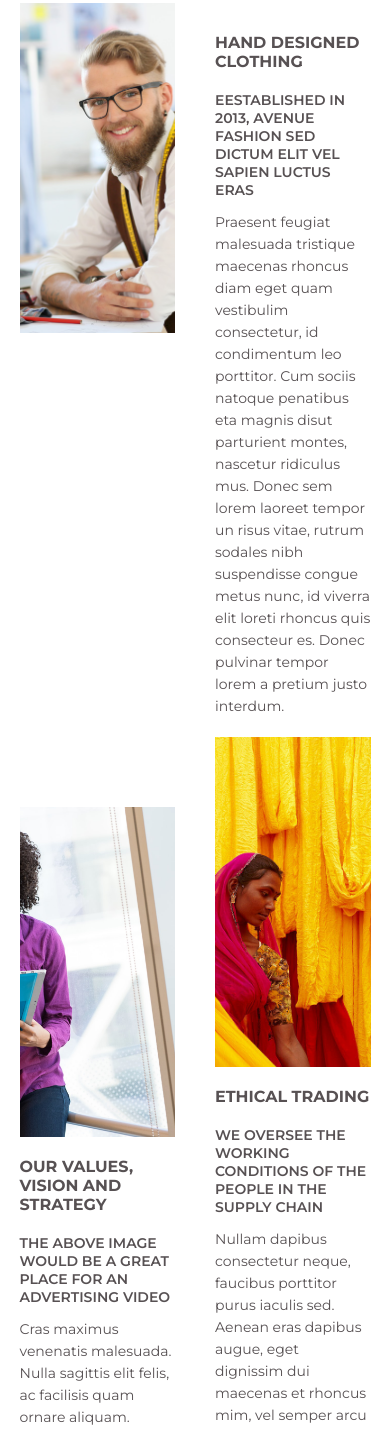
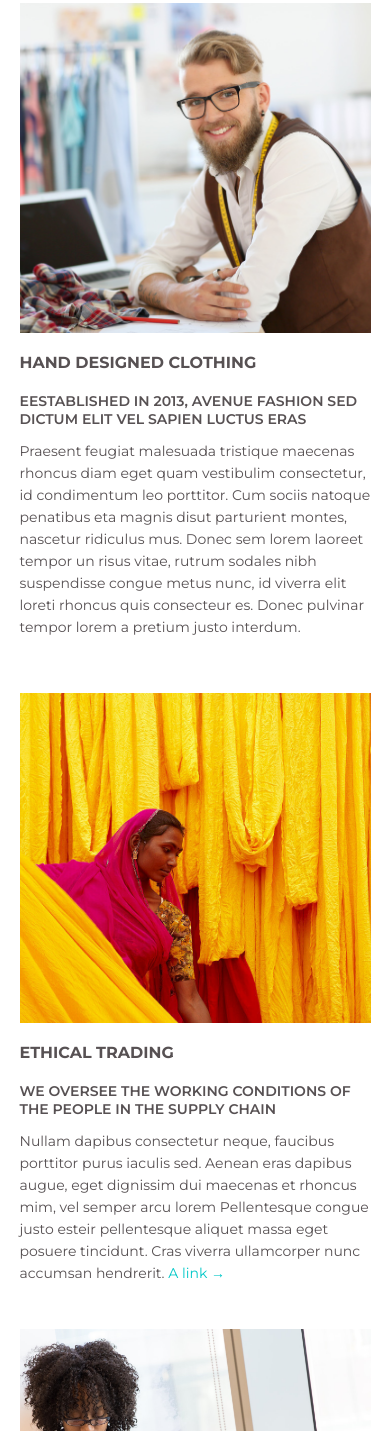
Before and after one commit to pt232/whs-gfe-shop, a plain HTML site: page client/brand.html in a window 390 px wide. Shown: the part 569-2000 px from the top of the page. Drawn offline with Linux system fonts and the light colour scheme.

Commit message:
Made Brand Page responsive

```diff
--- a/client/css/brand.css
+++ b/client/css/brand.css
@@ -57,3 +57,26 @@
   width: 100%;
   object-fit: contain;
 }
+
+@media (max-width: 768px) {
+  .brand__grid {
+    grid-template-columns: 1fr;
+    grid-template-rows: auto;
+    row-gap: 2.5rem;
+    column-gap: initial;
+  }
+
+  .brand__item:nth-child(2) {
+    margin-top: -3.5rem;
+  }
+
+  .brand__item:nth-child(4) {
+    grid-row: 3;
+    margin: 0;
+  }
+
+  .brand__item:last-child {
+    margin: 0;
+    grid-column: initial;
+  }
+}
```
